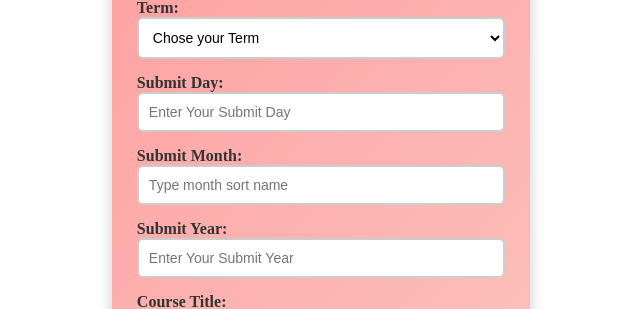
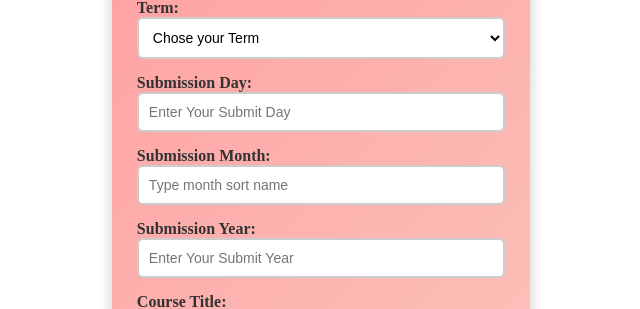
Before and after one commit to MottuqeBrid/cover-page-maker, a React (Vite) app: page / in a window 1280 px wide. Shown: the part 415-724 px from the top of the page, without its empty margins (344-984 px from the left). Built offline with nearby package versions, Linux system fonts and the light colour scheme.

Commit message:
update submition to Submission

```diff
--- a/src/component/InputFild.jsx
+++ b/src/component/InputFild.jsx
@@ -57,7 +57,7 @@ const InputFild = ({ handleChange, handleSubmit }) => {
       </label>
 
       <label htmlFor="day">
-        Submit Day:{" "}
+        Submission Day:{" "}
         <input
           id="day"
           placeholder="Enter Your Submit Day"
@@ -67,7 +67,7 @@ const InputFild = ({ handleChange, handleSubmit }) => {
         />
       </label>
       <label htmlFor="month">
-        Submit Month:
+        Submission Month:
         <input
           id="month"
           placeholder="Type month sort name"
@@ -77,7 +77,7 @@ const InputFild = ({ handleChange, handleSubmit }) => {
         />
       </label>
       <label htmlFor="dyear">
-        Submit Year:{" "}
+        Submission Year:
         <input
           required
           id="dyear"
```
